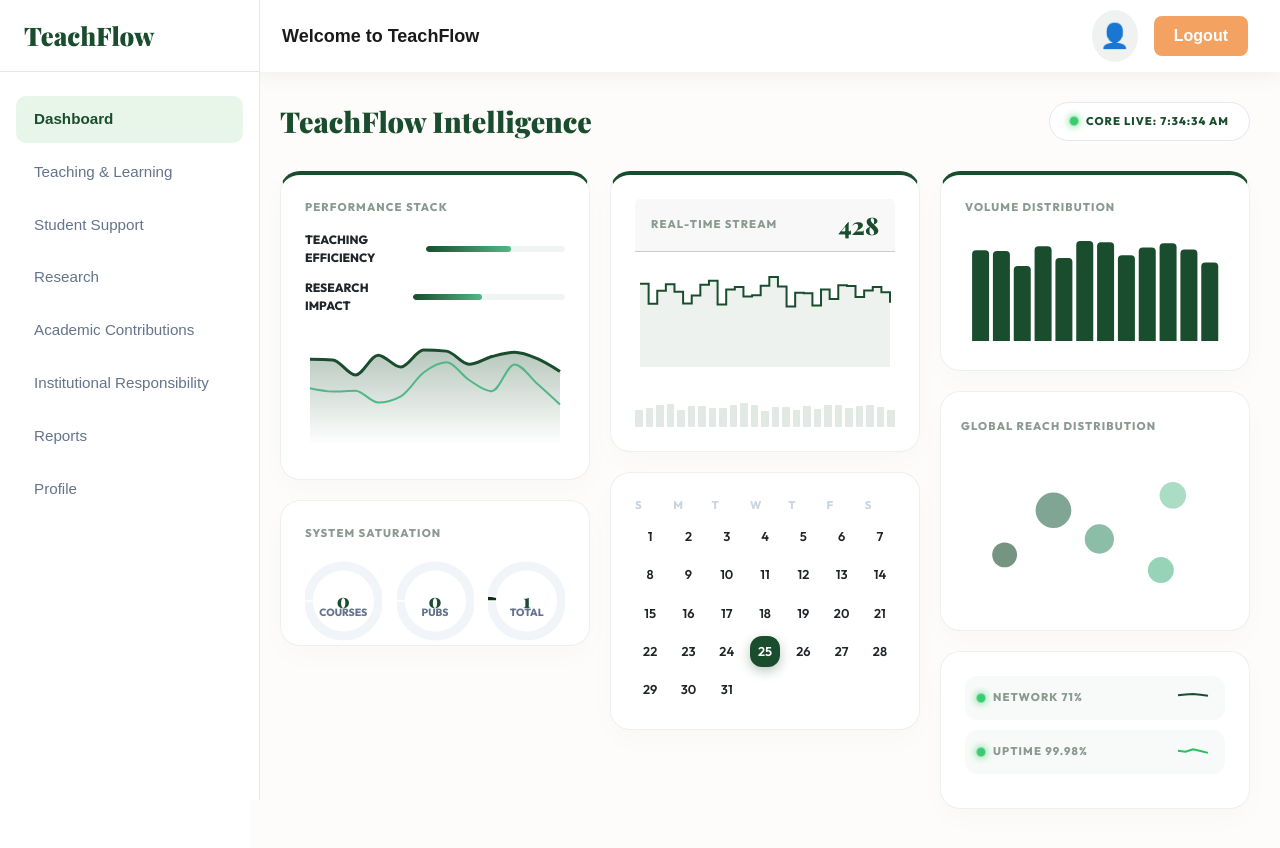
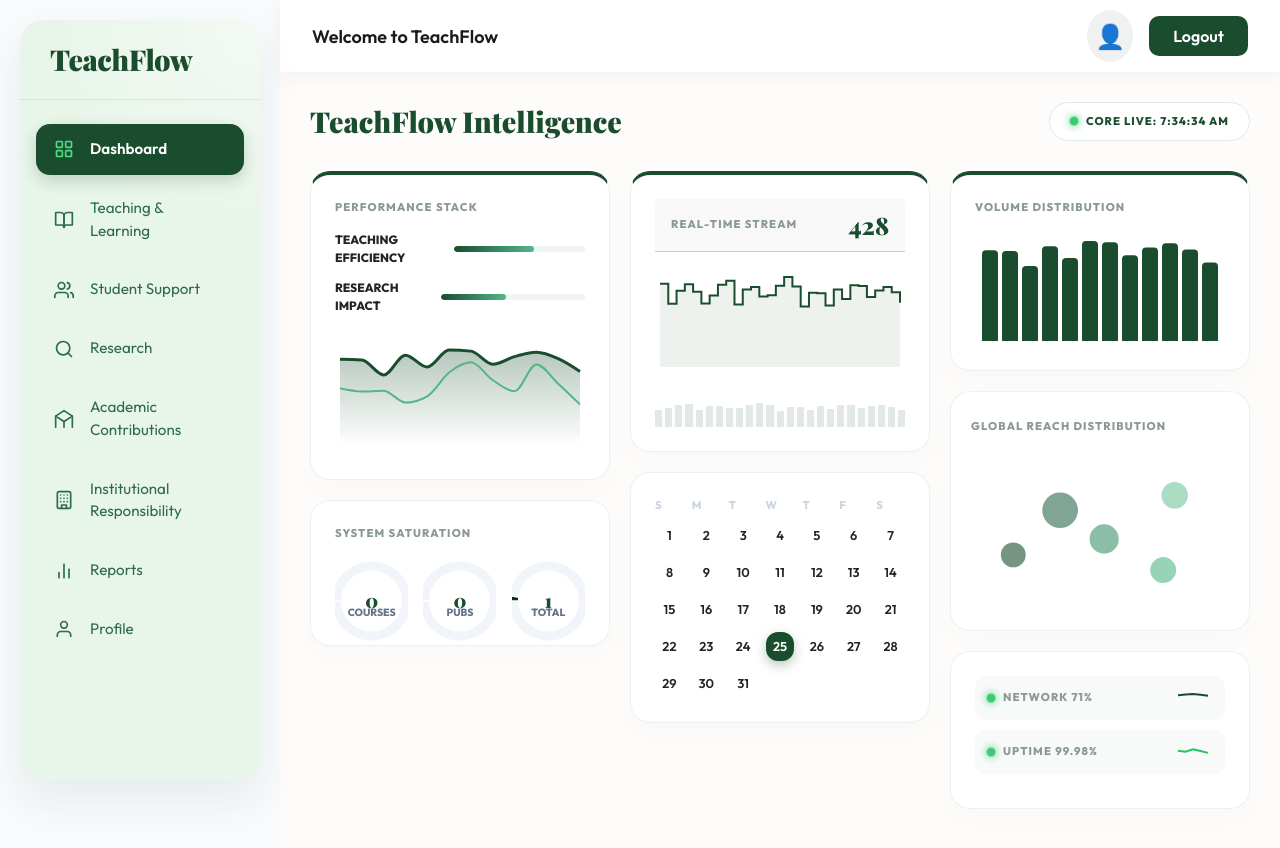
Before and after one commit to Jissamol/TeachFlow-frontend, a React (Create React App) app: page /dashboard in a window 1280 px wide. Shown: the top 848 px of the page. Built offline with nearby package versions, Linux system fonts and the light colour scheme.

Commit message:
Refactor Sidebar component to include icons for menu items and enhance layout structure

```diff
--- a/src/components/Layout.css
+++ b/src/components/Layout.css
@@ -2,91 +2,128 @@
 .layout-container {
   display: flex;
   min-height: 100vh;
-  font-family: 'Work Sans', sans-serif;
+  font-family: 'Outfit', sans-serif;
+  background-color: #f8fafc;
+}
+
+.sidebar-wrapper {
+  position: fixed;
+  width: 280px;
+  height: 100vh;
+  padding: 20px;
+  z-index: 1000;
+  pointer-events: none;
 }
 
 /* Sidebar Styling */
 .custom-sidebar {
-  width: 260px;
-  background-color: #ffffff;
-  color: #1e293b;
+  width: 100%;
+  height: 100%;
+  background: #e8f5e9; /* Light green background */
+  color: #1a4d2e;
   display: flex;
   flex-direction: column;
-  position: fixed;
-  height: 100vh;
-  z-index: 1000;
-  border-right: 1px solid #e2e8f0;
-  transition: transform 0.3s ease;
+  border-radius: 24px;
+  box-shadow: 0 20px 40px rgba(26, 77, 46, 0.08);
+  overflow: hidden;
+  pointer-events: auto;
+  position: relative;
+}
+
+.custom-sidebar::before {
+  content: '';
+  position: absolute;
+  top: 0; left: 0; right: 0;
+  height: 200px;
+  background: radial-gradient(circle at top right, rgba(255, 255, 255, 0.5), transparent 70%);
+  pointer-events: none;
 }
 
 .sidebar-header {
-  height: 72px;
+  height: 80px;
   display: flex;
   align-items: center;
-  padding: 0 24px;
-  background-color: #ffffff;
-  border-bottom: 1px solid #e2e8f0;
+  padding: 0 30px;
+  border-bottom: 1px solid rgba(26, 77, 46, 0.1);
+  z-index: 2;
 }
 
 .sidebar-brand {
   font-family: 'Playfair Display', serif;
-  font-size: 1.6rem;
+  font-size: 1.8rem;
   font-weight: 800;
   margin: 0;
   color: #1a4d2e;
+  letter-spacing: -0.5px;
 }
 
 .sidebar-nav {
   list-style: none;
-  padding: 24px 0;
+  padding: 24px 16px;
   margin: 0;
   display: flex;
   flex-direction: column;
-  gap: 6px;
+  gap: 8px;
+  overflow-y: auto;
+  z-index: 2;
+}
+
+.sidebar-nav::-webkit-scrollbar {
+  display: none;
 }
 
 .sidebar-item {
-  padding: 0 16px;
+  /* Using padding on link instead */
 }
 
 .sidebar-link {
   display: flex;
   align-items: center;
-  padding: 12px 18px;
-  color: #64748b;
+  padding: 14px 18px;
+  color: #2d6a4f;
   text-decoration: none;
-  border-radius: 10px;
-  transition: all 0.2s ease;
+  border-radius: 14px;
+  transition: all 0.3s cubic-bezier(0.4, 0, 0.2, 1);
   font-weight: 500;
   font-size: 0.95rem;
 }
 
 .sidebar-link:hover {
-  background-color: #f8fafc;
-  color: #1e293b;
+  background-color: rgba(26, 77, 46, 0.06);
+  color: #1a4d2e;
+  transform: translateX(4px);
 }
 
 .sidebar-item.active .sidebar-link {
-  background-color: #e8f5e9;
-  color: #1a4d2e;
+  background-color: #1a4d2e;
+  color: #ffffff;
+  box-shadow: 0 6px 15px rgba(26, 77, 46, 0.2);
   font-weight: 600;
 }
 
 /* Optional icon styling if added later */
 .sidebar-icon {
-  margin-right: 14px;
-  font-size: 1.2rem;
-  opacity: 0.8;
+  margin-right: 16px;
+  display: flex;
+  align-items: center;
+  justify-content: center;
+  color: inherit;
+}
+
+.sidebar-icon svg {
+  width: 20px;
+  height: 20px;
+  stroke-width: 2px;
 }
 
 .sidebar-item.active .sidebar-icon {
-  opacity: 1;
+  color: #4ade80;
 }
 
 /* Main Wrapper and Area */
 .main-wrapper {
   flex-grow: 1;
-  margin-left: 250px;
+  margin-left: 280px; /* Accounts for sidebar width + 2x padding */
   display: flex;
   flex-direction: column;
   min-height: 100vh;
@@ -126,30 +163,31 @@
 }
 
 .logout-btn {
-  background: #f4a261; /* --accent */
+  background: #1a4d2e; /* Brand primary */
   color: white;
   border: none;
-  padding: 8px 20px;
-  border-radius: 8px;
+  padding: 8px 24px;
+  border-radius: 10px;
   font-weight: 600;
   cursor: pointer;
-  transition: background 0.3s ease;
+  transition: all 0.2s ease;
 }
 
 .logout-btn:hover {
-  background: #e76f51; /* --accent-hover */
+  background: #123620; /* Brand darker */
+  transform: translateY(-2px);
+  box-shadow: 0 4px 12px rgba(26, 77, 46, 0.2);
 }
 
 /* Content Area */
 .main-content {
   flex-grow: 1;
-  /* background: linear-gradient(135deg, #faf8f5 0%, #e8ebe9 100%); Optional, let pages handle it, usually good practice to have global bg here */
   position: relative;
 }
 
 /* Responsive Overrides */
 @media (max-width: 768px) {
-  .custom-sidebar {
+  .sidebar-wrapper {
     transform: translateX(-100%);
   }
 
--- a/src/components/Sidebar.js
+++ b/src/components/Sidebar.js
@@ -6,17 +6,50 @@
   const location = useLocation();
 
   const menuItems = [
-    { name: 'Dashboard', path: '/dashboard' },
-    { name: 'Teaching & Learning', path: '/pbas/teaching' },
-    { name: 'Student Support', path: '/pbas/student-support' },
-    { name: 'Research', path: '/pbas/research' },
-    { name: 'Academic Contributions', path: '/pbas/academic' },
-    { name: 'Institutional Responsibility', path: '/pbas/institutional' },
-    { name: 'Reports', path: '/pbas/report' },
-    { name: 'Profile', path: '/profile' },
+    {
+      name: 'Dashboard',
+      path: '/dashboard',
+      icon: <svg viewBox="0 0 24 24" fill="none" stroke="currentColor" strokeLinecap="round" strokeLinejoin="round"><rect x="3" y="3" width="7" height="7" rx="1"></rect><rect x="14" y="3" width="7" height="7" rx="1"></rect><rect x="14" y="14" width="7" height="7" rx="1"></rect><rect x="3" y="14" width="7" height="7" rx="1"></rect></svg>
+    },
+    {
+      name: 'Teaching & Learning',
+      path: '/pbas/teaching',
+      icon: <svg viewBox="0 0 24 24" fill="none" stroke="currentColor" strokeLinecap="round" strokeLinejoin="round"><path d="M2 3h6a4 4 0 0 1 4 4v14a3 3 0 0 0-3-3H2z"></path><path d="M22 3h-6a4 4 0 0 0-4 4v14a3 3 0 0 1 3-3h7z"></path></svg>
+    },
+    {
+      name: 'Student Support',
+      path: '/pbas/student-support',
+      icon: <svg viewBox="0 0 24 24" fill="none" stroke="currentColor" strokeLinecap="round" strokeLinejoin="round"><path d="M17 21v-2a4 4 0 0 0-4-4H5a4 4 0 0 0-4 4v2"></path><circle cx="9" cy="7" r="4"></circle><path d="M23 21v-2a4 4 0 0 0-3-3.87"></path><path d="M16 3.13a4 4 0 0 1 0 7.75"></path></svg>
+    },
+    {
+      name: 'Research',
+      path: '/pbas/research',
+      icon: <svg viewBox="0 0 24 24" fill="none" stroke="currentColor" strokeLinecap="round" strokeLinejoin="round"><circle cx="11" cy="11" r="8"></circle><line x1="21" y1="21" x2="16.65" y2="16.65"></line></svg>
+    },
+    {
+      name: 'Academic Contributions',
+      path: '/pbas/academic',
+      icon: <svg viewBox="0 0 24 24" fill="none" stroke="currentColor" strokeLinecap="round" strokeLinejoin="round"><path d="M12 2l10 6.5-10 6.5-10-6.5L12 2z"></path><path d="M12 22v-6.5"></path><path d="M22 8.5V22"></path><path d="M2 8.5V22"></path></svg>
+    },
+    {
+      name: 'Institutional Responsibility',
+      path: '/pbas/institutional',
+      icon: <svg viewBox="0 0 24 24" fill="none" stroke="currentColor" strokeLinecap="round" strokeLinejoin="round"><rect x="4" y="2" width="16" height="20" rx="2" ry="2"></rect><path d="M9 22v-4h6v4"></path><path d="M8 6h.01"></path><path d="M16 6h.01"></path><path d="M12 6h.01"></path><path d="M12 10h.01"></path><path d="M12 14h.01"></path><path d="M16 10h.01"></path><path d="M16 14h.01"></path><path d="M8 10h.01"></path><path d="M8 14h.01"></path></svg>
+    },
+    {
+      name: 'Reports',
+      path: '/pbas/report',
+      icon: <svg viewBox="0 0 24 24" fill="none" stroke="currentColor" strokeLinecap="round" strokeLinejoin="round"><line x1="18" y1="20" x2="18" y2="10"></line><line x1="12" y1="20" x2="12" y2="4"></line><line x1="6" y1="20" x2="6" y2="14"></line></svg>
+    },
+    {
+      name: 'Profile',
+      path: '/profile',
+      icon: <svg viewBox="0 0 24 24" fill="none" stroke="currentColor" strokeLinecap="round" strokeLinejoin="round"><path d="M20 21v-2a4 4 0 0 0-4-4H8a4 4 0 0 0-4 4v2"></path><circle cx="12" cy="7" r="4"></circle></svg>
+    },
   ];
 
   return (
+    <div className="sidebar-wrapper">
       <div className="custom-sidebar">
         <div className="sidebar-header">
           <h2 className="sidebar-brand">TeachFlow</h2>
@@ -25,12 +58,14 @@
           {menuItems.map((item, index) => (
             <li key={index} className={`sidebar-item ${location.pathname === item.path ? 'active' : ''}`}>
               <Link to={item.path} className="sidebar-link">
+                <span className="sidebar-icon">{item.icon}</span>
                 <span className="sidebar-text">{item.name}</span>
               </Link>
             </li>
           ))}
         </ul>
       </div>
+    </div>
   );
 };
 
```
Lines whose indentation alone changed are shown as unchanged.
